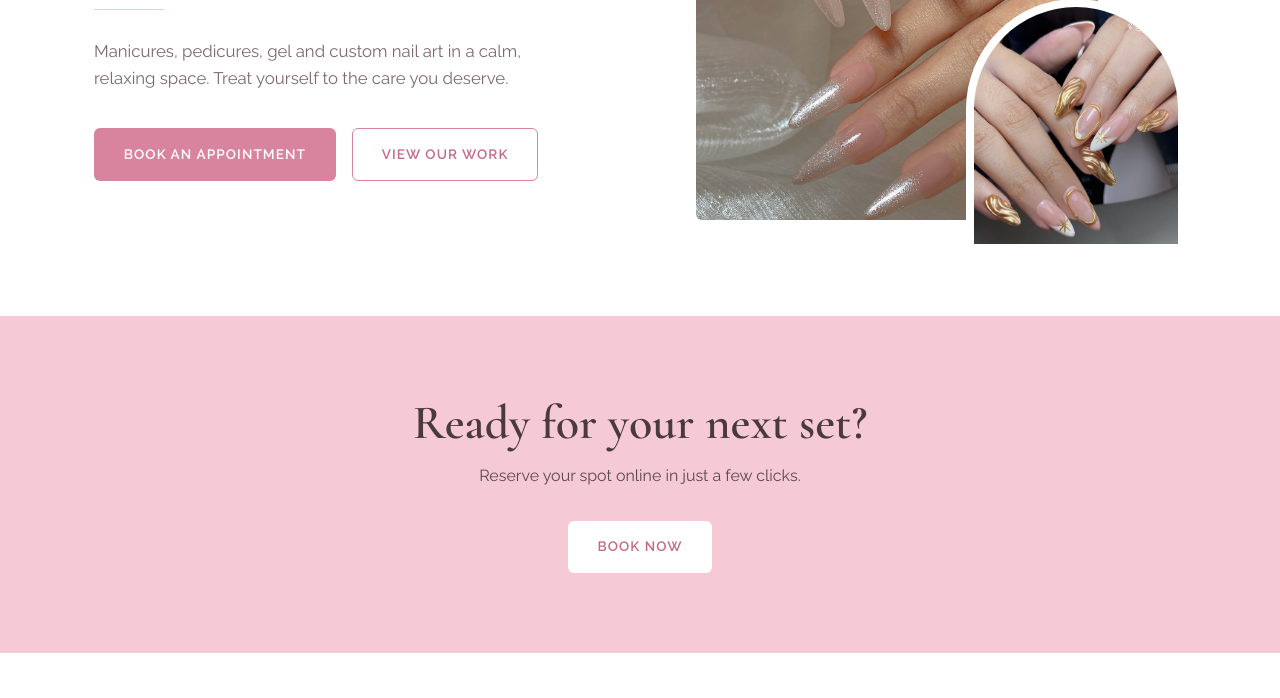
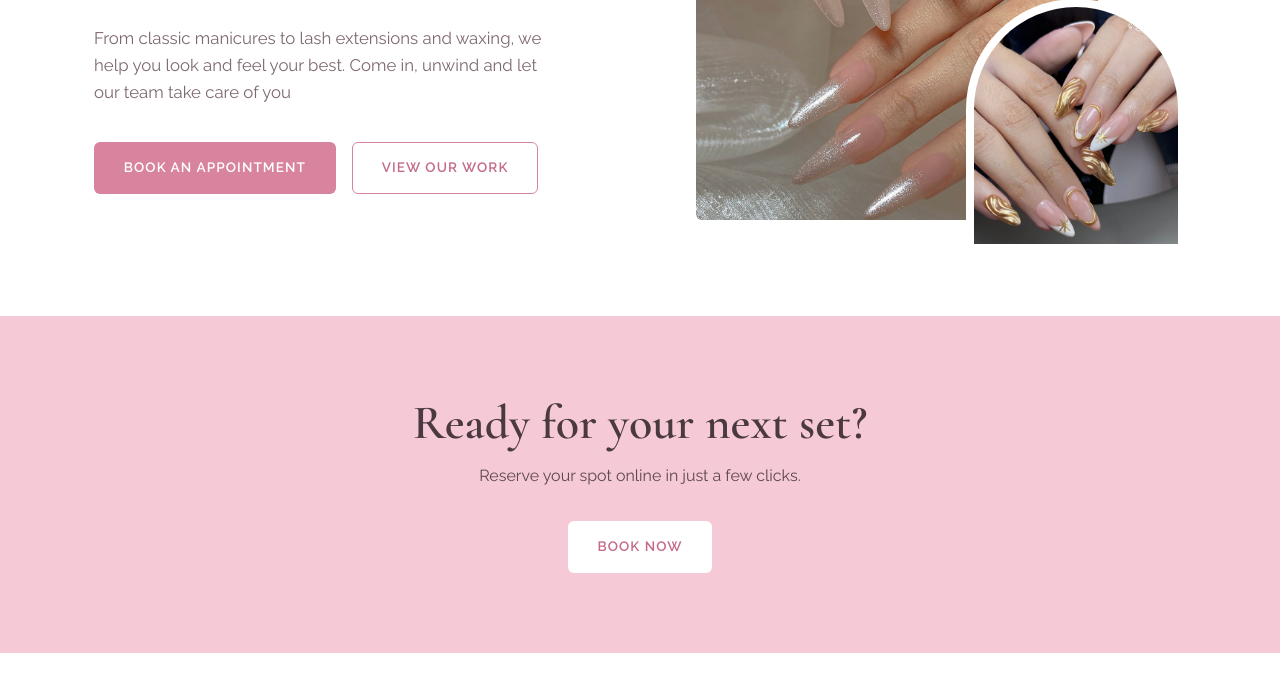
Before and after one commit to yulzuu/nail-salon-website, a plain HTML site: page index.html in a window 1280 px wide. Shown: the part 400-1098 px from the top of the page. Drawn offline with nearby package versions, Linux system fonts and the light colour scheme.

Commit message:
Improve text

```diff
--- a/index.html
+++ b/index.html
@@ -33,8 +33,9 @@
       <h1>Beautiful nails,<br>thoughtfully done.</h1>
       <span class="divider"></span>
       <p class="hero-text">
-        Manicures, pedicures, gel and custom nail art in a calm,
-        relaxing space. Treat yourself to the care you deserve.
+        From classic manicures to lash extensions and waxing,
+        we help you look and feel your best.
+        Come in, unwind and let our team take care of you
       </p>
       <div class="hero-actions">
         <a href="booking.html" class="btn btn-primary">Book an Appointment</a>
```
